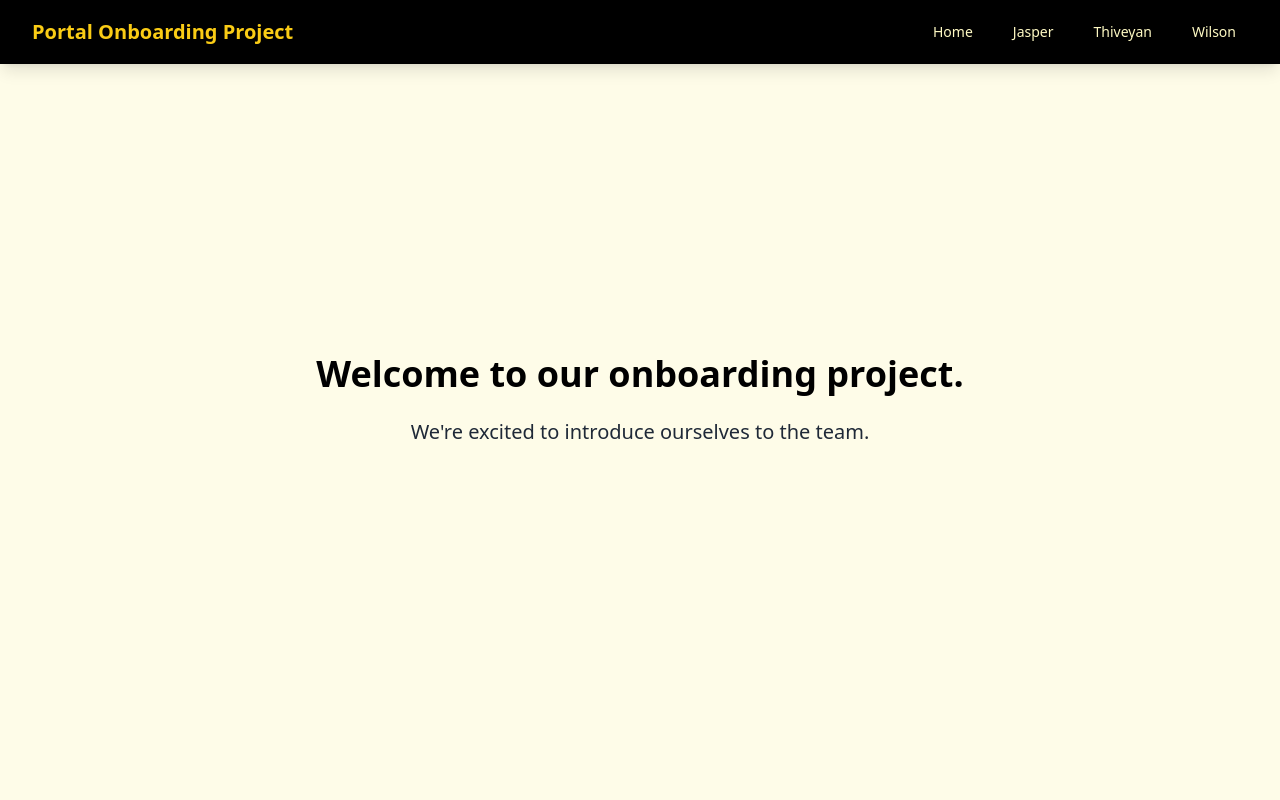
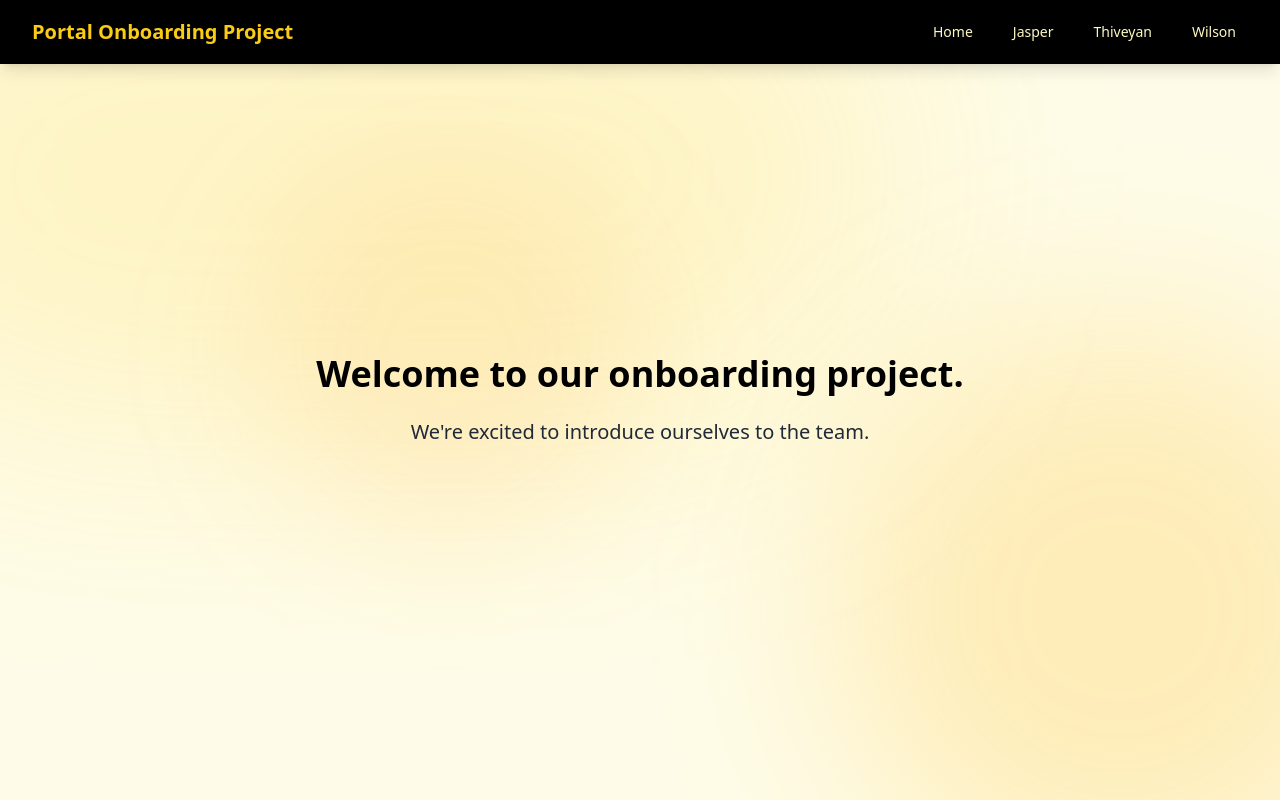
Before and after one commit to Jaspay/VueTest, a Vue app in the folder vue-project/: page / in a window 1280 px wide. Shown: the top 800 px of the page. Built offline with nearby package versions, Linux system fonts and the light colour scheme.

Commit message:
Add blurs

```diff
--- a/vue-project/src/components/Hero.vue
+++ b/vue-project/src/components/Hero.vue
@@ -1,6 +1,13 @@
 <template>
-  <section id="home" class="min-h-screen flex items-center justify-center bg-yellow-50 p-8">
-    <div class="max-w-3xl text-center">
+  <section id="home" class="min-h-screen flex items-center justify-center bg-yellow-50 p-8 relative overflow-hidden">
+    <!-- Decorative Blurs -->
+    <div class="absolute w-[85vw] h-[40vw] min-w-[300px] min-h-[300px] -top-[10vh] -left-[15vw] rounded-full bg-[rgba(255,200,0,0.15)] blur-[120px] z-0"></div>
+
+    <div class="absolute w-[45vw] h-[45vw] min-w-[250px] min-h-[250px] top-[40vh] -right-[10vw] rounded-full bg-[rgba(255,180,0,0.2)] blur-[90px] z-0"></div>
+
+    <div class="absolute w-[30vw] h-[30vw] min-w-[200px] min-h-[200px] top-[20vh] left-[20vw] rounded-full bg-[rgba(255,160,0,0.1)] blur-[70px] z-0"></div>
+
+    <div class="max-w-3xl text-center relative z-10">
       <h1 class="text-4xl font-bold text-black mb-6">Welcome to our onboarding project.</h1>
       <p class="text-xl text-gray-800">
         We're excited to introduce ourselves to the team.
--- a/vue-project/src/components/profiles/Wilson.vue
+++ b/vue-project/src/components/profiles/Wilson.vue
@@ -1,5 +1,14 @@
 <template>
   <section id="wilson" class="min-h-screen flex items-center justify-center p-12 bg-wilson-gradient">
+    <!-- Wrapper div for blurs -->
+    <div class="absolute w-full h-full top-100 left-0 overflow-hidden">
+      <!-- Top Blur -->
+      <div class="absolute w-[50vw] h-[30vw] min-w-[350px] min-h-[350px] -top-[-50px] left-[-20vw] rounded-[764px] bg-[rgba(65,20,200,0.7)] blur-[100px] z-0"></div>
+
+      <!-- Bottom Blur -->
+      <div class="absolute w-[70vw] h-[50vw] min-w-[350px] min-h-[250px] top-[350px] -right-[25vw] rounded-[764px] bg-[rgba(65,20,200,0.7)] blur-[100px] z-0"></div>
+    </div>
+
     <div class="space-y-10 text-center">
       <!-- Main Introduction -->
       <div ref="mainIntroRef" class="section">
```
Also changed, not shown: 1 other file (tests, documents, lock files or other folders).
